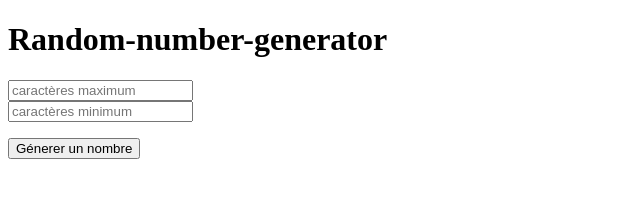
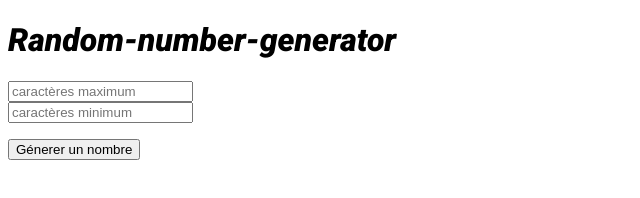
Before and after one commit to Testers7777/Random-number-generator, a plain HTML site: page src/index.html in a window 1280 px wide. Shown: the whole page, without its empty margins (0-640 px from the left). Drawn offline with Linux system fonts and the light colour scheme.

Commit message:
Update index.html

```diff
--- a/src/index.html
+++ b/src/index.html
@@ -6,6 +6,10 @@
     <meta name="viewport" content="width=device-width, initial-scale=1.0">
     <title>Document</title>
     <style>
+        @import url('https://fonts.googleapis.com/css2?family=Roboto:ital,wght@1,900&display=swap');
+        h1 {
+            font-family: 'Roboto';
+        }
         .none {
            display: none;
         }
```
